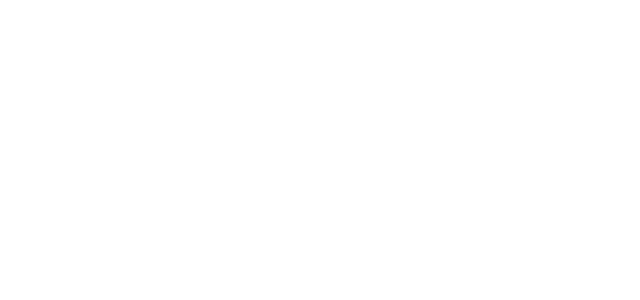
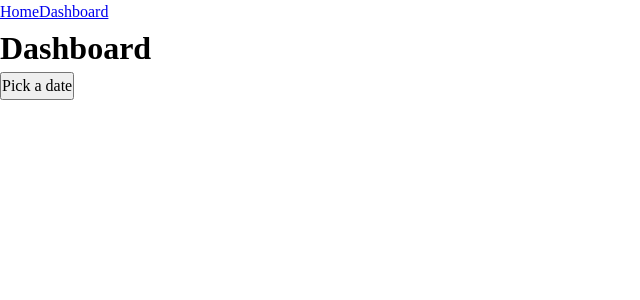
Before and after one commit to Tomek889/diary-app, a React (Vite) app in the folder client/: page /dashboard in a window 1280 px wide. Before the commit this address had no page. Shown: the top 300 px of the page, without its empty margins (0-640 px from the left). Built offline with nearby package versions, Linux system fonts and the light colour scheme.

Commit message:
Add a Calendar component

```diff
--- a/client/package.json
+++ b/client/package.json
@@ -11,6 +11,7 @@
   },
   "dependencies": {
     "react": "^19.2.5",
+    "react-day-picker": "^9.14.0",
     "react-dom": "^19.2.5",
     "react-router-dom": "^7.14.1"
   },
--- a/client/src/App.jsx
+++ b/client/src/App.jsx
@@ -1,12 +1,14 @@
 import { Routes, Route } from "react-router-dom";
 import Layout from "./components/Layout";
 import HomePage from "./pages/HomePage";
+import Dashboard from "./pages/Dashboard";
 
 export default function App() {
   return (
     <Routes>
       <Route path="/" element={<Layout />}>
         <Route index element={<HomePage />} />
+        <Route path="dashboard" element={<Dashboard />} />
       </Route>
     </Routes>
   );
--- /dev/null
+++ b/client/src/components/Calendar.jsx
@@ -0,0 +1,32 @@
+import { useState } from "react";
+import { Day, DayPicker } from "react-day-picker";
+
+export default function Calendar() {
+  const [date, setDate] = useState();
+
+  return (
+    <>
+      <button
+        popoverTarget="rdp-popover"
+        className="input input-border"
+        style={{ anchorName: "--rdp" }}
+      >
+        {date ? date.toLocaleDateString() : "Pick a date"}
+      </button>
+
+      <div
+        popover="auto"
+        id="rdp-popover"
+        className="dropdown"
+        style={{ positionAnchor: "--rdp" }}
+      >
+        <DayPicker
+          className="react-day-picker"
+          mode="single"
+          selected={date}
+          onSelect={setDate}
+        />
+      </div>
+    </>
+  );
+}
--- a/client/src/pages/Dashboard.jsx
+++ b/client/src/pages/Dashboard.jsx
@@ -1,3 +1,10 @@
+import Calendar from "../components/Calendar";
+
 export default function Dashboard() {
-  return <h1>Dashboard</h1>;
+  return (
+    <div>
+      <h1>Dashboard</h1>
+      <Calendar />
+    </div>
+  );
 }
```
Also changed, not shown: 1 other file (tests, documents, lock files or other folders).
